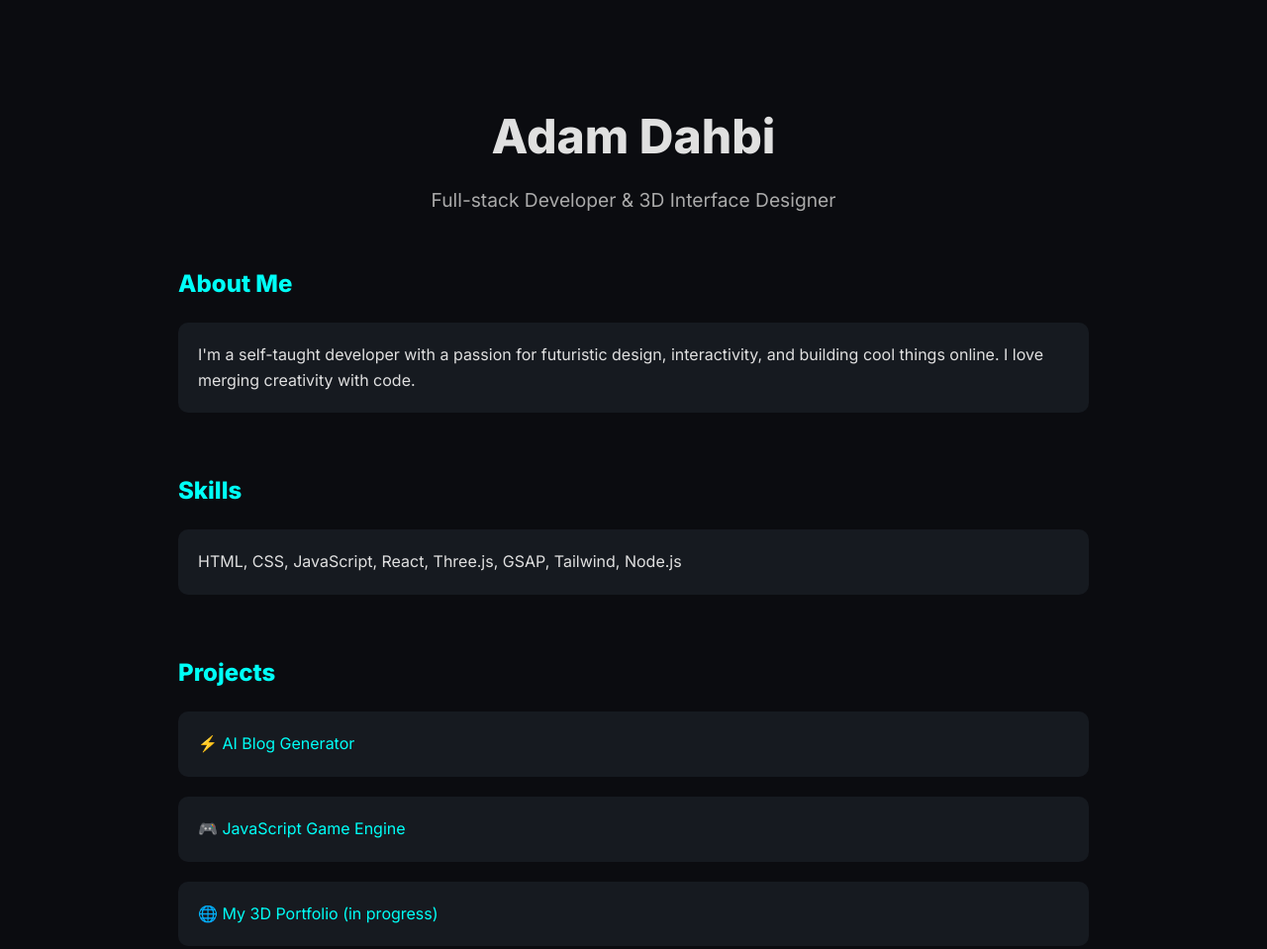
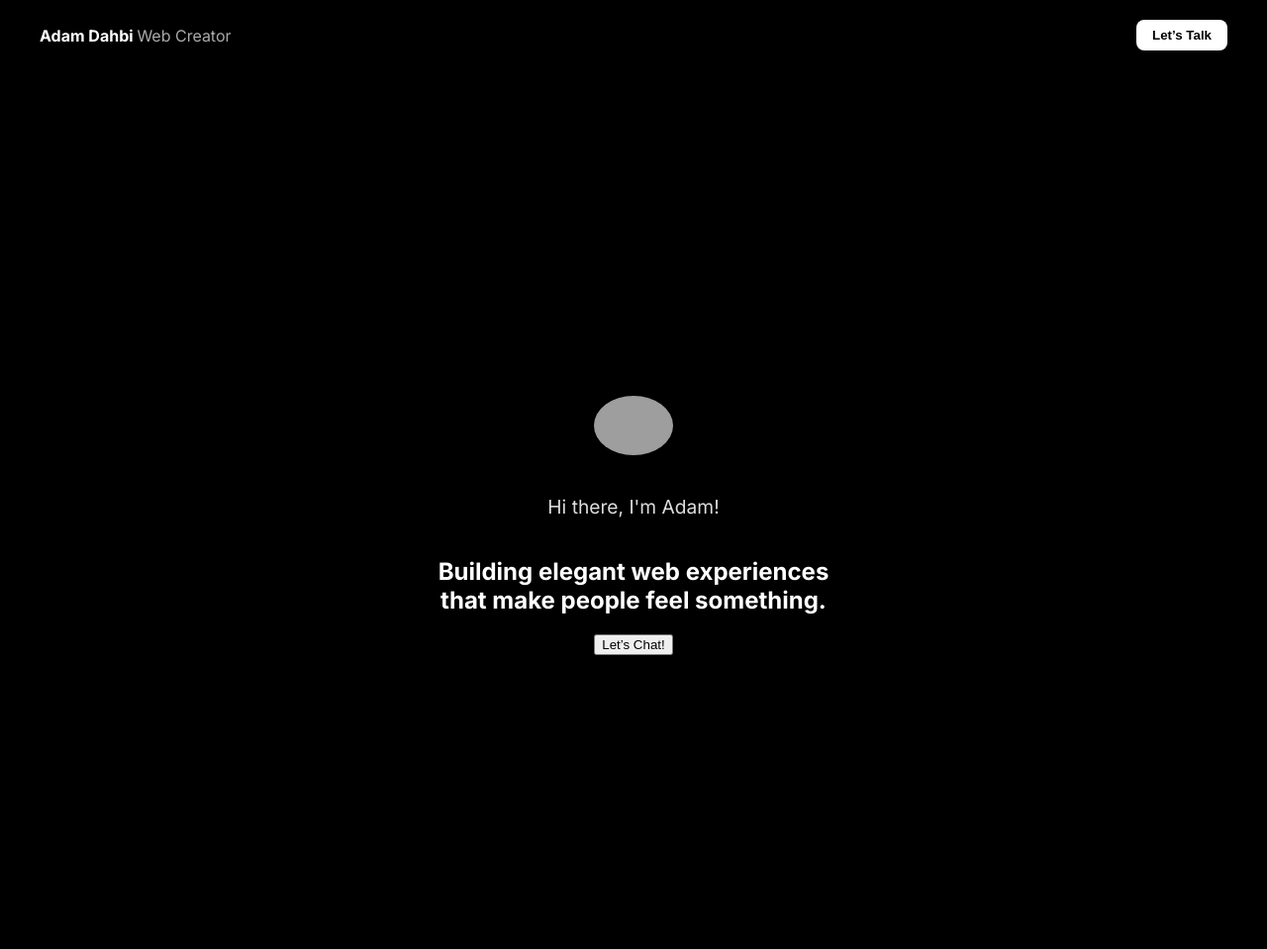
Before and after one commit to Dahbiadam/adamdahbiportfolio, a plain HTML site: page index.html in a window 1280 px wide. Shown: the top 959 px of the page at 99% size. Drawn offline with Linux system fonts and the light colour scheme; grey boxes are pictures that could not be loaded.

Commit message:
Update index.html

```diff
--- a/index.html
+++ b/index.html
@@ -4,133 +4,220 @@
   <meta charset="UTF-8" />
   <meta name="viewport" content="width=device-width, initial-scale=1.0" />
   <title>Adam Dahbi — Portfolio</title>
-  <link href="https://fonts.googleapis.com/css2?family=Inter:wght@400;600;800&display=swap" rel="stylesheet" />
+  <link href="https://fonts.googleapis.com/css2?family=Inter:wght@400;700&display=swap" rel="stylesheet">
   <style>
-    :root {
-      --bg: #0b0c10;
-      --text: #e0e0e0;
-      --accent: #00fff7;
-      --card: #161a20;
+    * {
+      box-sizing: border-box;
     }
 
-    * {
+    html, body {
       margin: 0;
       padding: 0;
-      box-sizing: border-box;
+      scroll-behavior: smooth;
     }
 
     body {
       font-family: 'Inter', sans-serif;
-      background: var(--bg);
-      color: var(--text);
-      line-height: 1.6;
+      background-color: #000;
+      color: #fff;
+      overflow-x: hidden;
     }
 
     header {
-      padding: 100px 20px 50px;
-      text-align: center;
+      padding: 20px 40px;
+      display: flex;
+      justify-content: space-between;
+      align-items: center;
+      background: transparent;
+      animation: fadeDown 1s ease-out forwards;
     }
 
-    header h1 {
-      font-size: 3rem;
-      font-weight: 800;
+    header .brand {
+      font-weight: 700;
+      font-size: 1rem;
     }
 
-    header p {
-      font-size: 1.2rem;
-      color: #aaa;
-      margin-top: 10px;
+    header .btn {
+      background: #fff;
+      color: #000;
+      padding: 8px 16px;
+      border: none;
+      border-radius: 8px;
+      font-weight: bold;
+      cursor: pointer;
+      transition: background 0.3s;
     }
 
-    .container {
-      max-width: 960px;
-      margin: auto;
-      padding: 0 20px;
+    header .btn:hover {
+      background: #ddd;
     }
 
-    section {
-      margin-bottom: 60px;
+    .hero {
+      height: 100vh;
+      display: flex;
+      flex-direction: column;
+      justify-content: center;
+      align-items: center;
+      text-align: center;
+      padding: 0 20px;
+      opacity: 0;
+      animation: fadeIn 1.4s ease-out 0.3s forwards;
     }
 
-    h2 {
-      color: var(--accent);
-      font-size: 1.5rem;
+    .hero img {
+      width: 80px;
+      border-radius: 50%;
+      margin-bottom: 20px;
+      transform: scale(0);
+      animation: zoomIn 1s ease-out forwards;
+      animation-delay: 0.5s;
+    }
+
+    .hero h1, .hero p, .hero .btn {
+      opacity: 0;
+      transform: translateY(20px);
+      animation: slideFadeUp 1s ease-out forwards;
+      animation-fill-mode: forwards;
+    }
+
+    .hero p { animation-delay: 0.6s; }
+    .hero h1 { animation-delay: 0.8s; }
+    .hero .btn { animation-delay: 1s; }
+
+    section {
+      min-height: 100vh;
+      display: flex;
+      flex-direction: column;
+      justify-content: center;
+      align-items: center;
+      text-align: center;
+      padding: 60px 20px;
+      opacity: 0;
+      transform: translateY(60px);
+      animation: fadeSlideUp 1s ease forwards;
+      animation-fill-mode: forwards;
+    }
+
+    section:nth-of-type(2) { animation-delay: 0.2s; }
+    section:nth-of-type(3) { animation-delay: 0.4s; }
+    section:nth-of-type(4) { animation-delay: 0.6s; }
+
+    section h2 {
+      font-size: 5rem;
+      background: linear-gradient(to bottom, #ffb6b6, #000);
+      -webkit-background-clip: text;
+      -webkit-text-fill-color: transparent;
       margin-bottom: 20px;
     }
 
-    .card {
-      background: var(--card);
-      padding: 20px;
-      border-radius: 10px;
-      margin-bottom: 20px;
-      transition: 0.3s;
+    section p {
+      font-size: 1.2rem;
+      max-width: 700px;
+      color: #ddd;
     }
 
-    .card:hover {
-      background: #1f232a;
-      box-shadow: 0 0 20px rgba(0, 255, 255, 0.1);
+    .testimonial {
+      position: relative;
+      padding: 100px 20px;
+      background: linear-gradient(to bottom, #000, #020202);
     }
 
-    a {
-      color: var(--accent);
-      text-decoration: none;
+    .testimonial .overlay-text {
+      position: absolute;
+      top: 50%;
+      left: 50%;
+      transform: translate(-50%, -50%);
+      font-size: 7rem;
+      font-weight: bold;
+      color: rgba(0, 102, 255, 0.05);
+      white-space: nowrap;
+      z-index: 0;
+    }
+
+    .testimonial blockquote {
+      position: relative;
+      z-index: 1;
+      font-size: 1.2rem;
+      color: #fff;
+      max-width: 700px;
+      margin: auto;
+      animation: fadeIn 1.4s ease forwards;
     }
 
     footer {
+      padding: 60px 20px;
+      background: #000;
       text-align: center;
-      padding: 40px 20px;
-      font-size: 0.9rem;
+      font-size: 0.85rem;
       color: #666;
+      animation: fadeIn 1s ease-in forwards;
+    }
+
+    @keyframes fadeIn {
+      from { opacity: 0; }
+      to { opacity: 1; }
+    }
+
+    @keyframes fadeDown {
+      from { opacity: 0; transform: translateY(-20px); }
+      to { opacity: 1; transform: translateY(0); }
+    }
+
+    @keyframes zoomIn {
+      to { transform: scale(1); }
+    }
+
+    @keyframes slideFadeUp {
+      to {
+        opacity: 1;
+        transform: translateY(0);
+      }
+    }
+
+    @keyframes fadeSlideUp {
+      to {
+        opacity: 1;
+        transform: translateY(0);
+      }
     }
   </style>
 </head>
 <body>
-
   <header>
-    <h1>Adam Dahbi</h1>
-    <p>Full-stack Developer & 3D Interface Designer</p>
+    <div class="brand">Adam Dahbi <span style="font-weight: 400; color: #aaa;">Web Creator</span></div>
+    <button class="btn">Let’s Talk</button>
   </header>
 
-  <div class="container">
+  <section class="hero">
+    <img src="https://avatars.githubusercontent.com/u/9919?s=80" alt="Avatar">
+    <p>Hi there, I'm Adam!</p>
+    <h1>Building elegant web experiences<br />that make people feel something.</h1>
+    <button class="btn">Let’s Chat!</button>
+  </section>
 
-    <section>
-      <h2>About Me</h2>
-      <div class="card">
-        <p>
-          I'm a self-taught developer with a passion for futuristic design, interactivity, and building cool things online.
-          I love merging creativity with code.
-        </p>
-      </div>
-    </section>
+  <section>
+    <h2>12</h2>
+    <p>Years crafting, learning, and still obsessed with turning bold ideas into seamless products.</p>
+  </section>
 
-    <section>
-      <h2>Skills</h2>
-      <div class="card">
-        HTML, CSS, JavaScript, React, Three.js, GSAP, Tailwind, Node.js
-      </div>
-    </section>
+  <section class="testimonial">
+    <div class="overlay-text">Client Feedback</div>
+    <blockquote>
+      “Working with Adam was a turning point. Everything he delivered was on time, clean, and even better than expected. You feel his obsession with detail in every pixel.”<br/><br/>
+      <strong>— A Real Human, CEO @ Something</strong>
+    </blockquote>
+  </section>
 
-    <section>
-      <h2>Projects</h2>
-      <div class="card"><a href="#">⚡ AI Blog Generator</a></div>
-      <div class="card"><a href="#">🎮 JavaScript Game Engine</a></div>
-      <div class="card"><a href="#">🌐 My 3D Portfolio (in progress)</a></div>
-    </section>
-
-    <section>
-      <h2>Contact</h2>
-      <div class="card">
-        Email: <a href="mailto:adam@example.com">adam@example.com</a><br/>
-        GitHub: <a href="https://github.com/adamdahbi" target="_blank">@adamdahbi</a><br/>
-        Telegram: <a href="https://t.me/ipdavox" target="_blank">@ipdavox</a>
-      </div>
-    </section>
-
-  </div>
+  <section>
+    <p>Ready to elevate your idea with finesse and function?</p>
+    <h1 style="color: #00b7ff; font-size: 2rem;">Let’s build the future together.</h1>
+    <div style="margin-top: 20px;">
+      <button class="btn">Ignite Now</button>
+    </div>
+  </section>
 
   <footer>
-    &copy; 2025 Adam Dahbi — All rights reserved.
+    &copy; 2025 Adam Dahbi — Built with taste & strategy.
   </footer>
-
 </body>
 </html>
```
